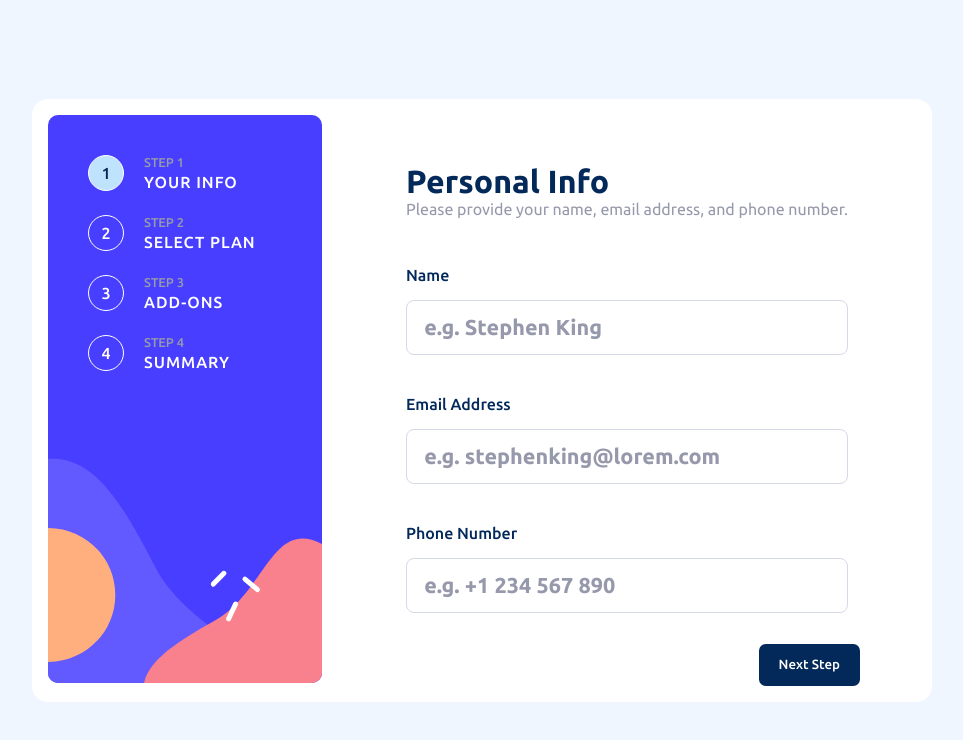
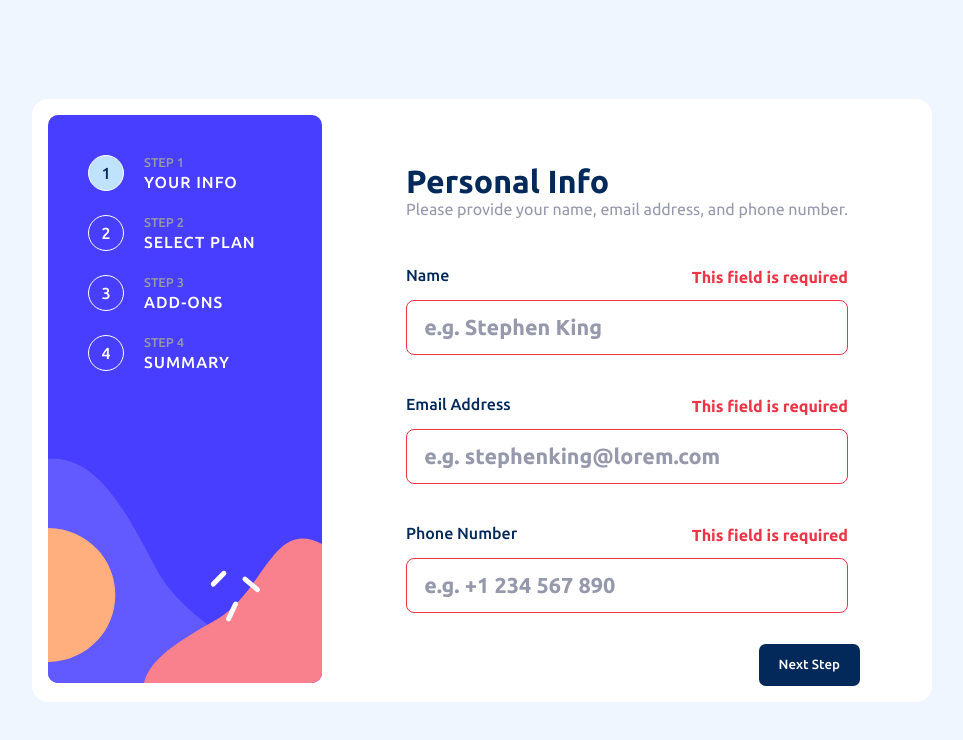
Before and after one commit to liquidwater0/multi-step-form, a React (Vite) app: page / in a window 1280 px wide. Shown: the top 740 px of the page, without its empty margins (158-1121 px from the left). Built offline with nearby package versions, Linux system fonts and the light colour scheme.

Commit message:
validation messages for info inputs

```diff
--- a/src/components/Form/Input.tsx
+++ b/src/components/Form/Input.tsx
@@ -8,11 +8,14 @@ type InputProps = {
 
 export default function Input({ type, className, required, ...props }: InputProps) {
     return (
+        <div className='form-input-container'>
             <input
                 className={`form-input  ${className ? className : ""}`}
                 type={type}
                 required
                 { ...props }
             />
+            <div className="validation-message">This field is required</div>
+        </div>
     );
 }
--- a/src/scss/form/_input.scss
+++ b/src/scss/form/_input.scss
@@ -1,11 +1,35 @@
+.form-input-container {
+    position: relative;
+
+    .validation-message {
+        position: absolute;
+        opacity: 0;
+        top: -2em;
+        font-size: 1em;
+        right: 0px;
+        color: var(--color-primary-5);
+        font-weight: 700;
+        user-select: none;
+        transition: opacity 250ms;
+    }
+
     .form-input {
         color: var(--color-primary-1);
         border: 1px solid var(--color-neutral-2);
         border-radius: 0.5rem;
         font-size: 1.35rem;
         font-weight: 700;
+        width: 100%;
         padding: 0.65em 0.8em;
         transition: border-color 250ms;
+
+        &:invalid {
+            border-color: var(--color-primary-5);
+
+            & + .validation-message {
+                opacity: 1;
+            }
+        }
 
         &::placeholder {
             color: var(--color-neutral-1);
@@ -20,3 +44,4 @@
             outline: none;
         }
     }
+}
```
Lines whose indentation alone changed are shown as unchanged.
